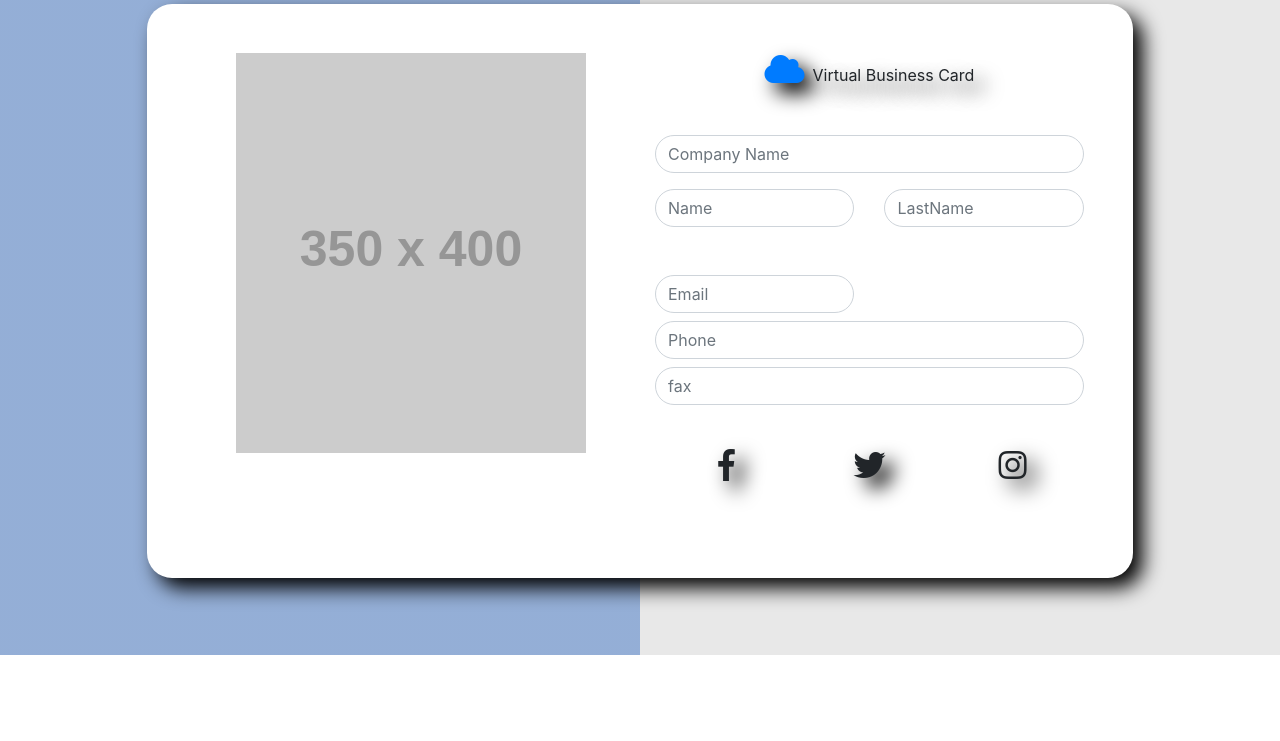
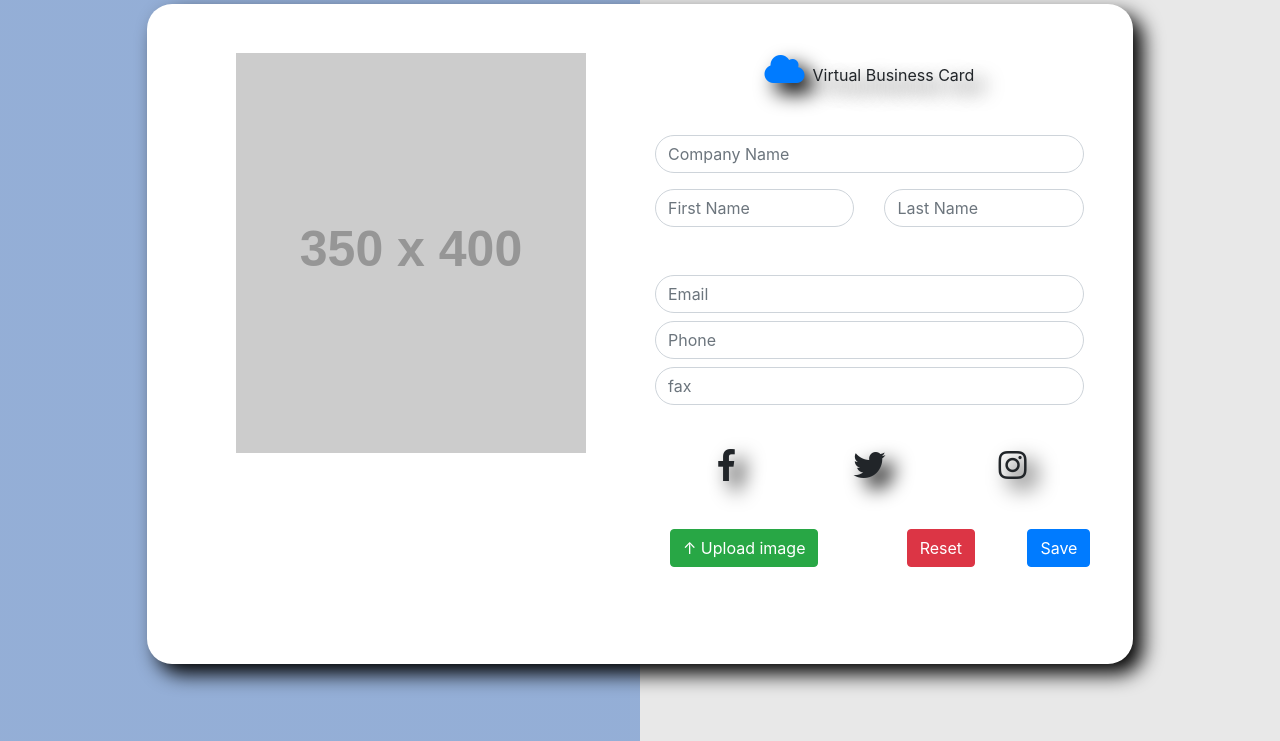
Before and after one commit to yariel1983/virtualbusinesscard, a PHP site: page /services.php in a window 1280 px wide. Shown: the part 146-887 px from the top of the page. Before the commit the page ends 801 px from the top, so only its background shows below. Run offline with PHP 8.4, Linux system fonts and the light colour scheme; grey boxes labelled with a size stand in for pictures from a placeholder-image service; some libraries are stand-ins or nearby versions.

Commit message:
design page buttons

```diff
--- a/about.php
+++ b/about.php
@@ -34,7 +34,7 @@
                             <a class="nav-link" href="about.php">About</a>
                         </li>
                         <li class="nav-item">
-                            <a class="nav-link" href="services.php">Services</a>
+                            <a class="nav-link" href="services.php">Design</a>
                         </li>
                         <li class="nav-item">
                             <a class="nav-link" href="contact.php">Contact</a>
--- a/cart.php
+++ b/cart.php
@@ -30,7 +30,7 @@
                             <a class="nav-link" href="about.php">About</a>
                         </li>
                         <li class="nav-item">
-                            <a class="nav-link" href="services.php">Services</a>
+                            <a class="nav-link" href="services.php">Design</a>
                         </li>
                         <li class="nav-item">
                             <a class="nav-link" href="contact.php">Contact</a>
--- a/contact.php
+++ b/contact.php
@@ -34,7 +34,7 @@
                             <a class="nav-link" href="about.php">About</a>
                         </li>
                         <li class="nav-item">
-                            <a class="nav-link" href="services.php">Services</a>
+                            <a class="nav-link" href="services.php">Design</a>
                         </li>
                         <li class="nav-item">
                             <a class="nav-link" href="contact.php">Contact</a>
--- a/services.php
+++ b/services.php
@@ -83,12 +83,12 @@
                                         <input type="text" class="form-control" placeholder="Company Name">
                                     </div>
                                     <div class="col-sm-6">
-                                        <input type="text" class="form-control" placeholder="Name">
+                                        <input type="text" class="form-control" placeholder="First Name">
                                     </div>
                                     <div class="col-sm-6">
-                                        <input type="text" class="form-control" placeholder="LastName">
+                                        <input type="text" class="form-control" placeholder="Last Name">
                                     </div>
-                                    <div class="col-sm-6 mt-5">
+                                    <div class="col-sm-12 mt-5">
                                         <input type="text" class="form-control" placeholder="Email">
                                     </div>
                                     <div class="col-sm-12 mt-2">
@@ -119,5 +119,20 @@
                                 </div>
                             </div>
 
+                            <footer>
+                            <div class="container mt-5">
+                                <div class="row">
+                                    <div class="col-sm-6">
+                                      <button class="btn btn-success mr-5">&uarr; Upload image</button>
+                                    </div>
+                                    <div class="col-sm-4">
+                                       <button class="btn btn-danger">Reset</button>
+                                    </div>
+                                    <div class="col-sm-2">
+                                        <button class="btn btn-primary">Save</button>
+                                    </div>
+                                </div>
+                            </div>
+                            </footer>
     </body>
 </html
--- a/style.css
+++ b/style.css
@@ -183,10 +183,12 @@
 /*services Css*/
 body{
 		background: linear-gradient(90deg, #003f9e6b  50%,  #e8e8e8 50%);
+
 	}
 	.portfolio{
 		padding:6%;
 		text-align:center;
+
 
 	}
 	.heading{
```
